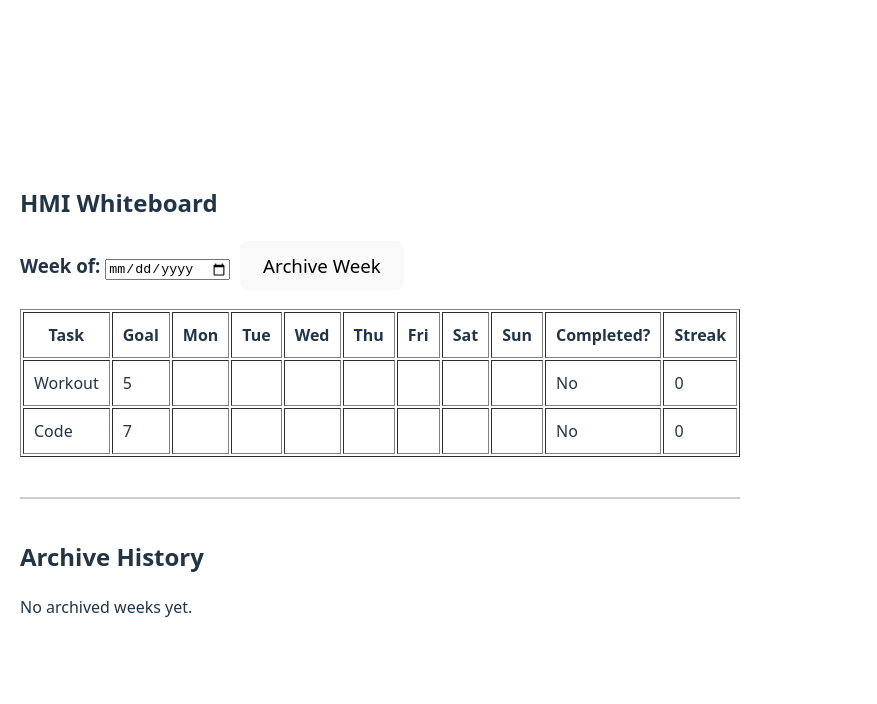
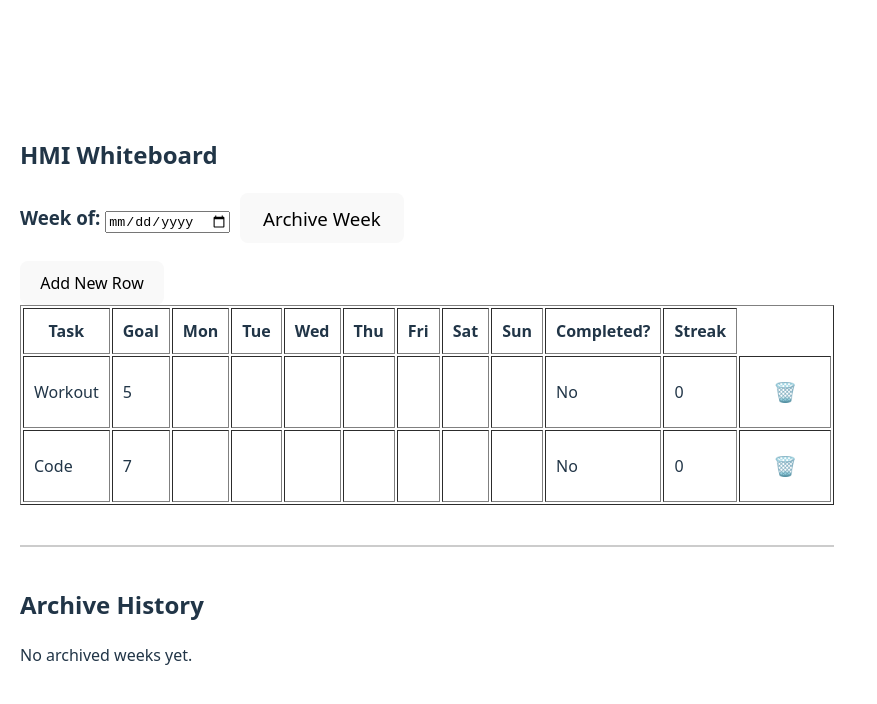
Before and after one commit to sarmstong/HMI_Whiteboard, a React (Vite) app: page / in a window 1280 px wide. Shown: the top 704 px of the page, without its empty margins (0-877 px from the left). Built offline with nearby package versions, Linux system fonts and the light colour scheme.

Commit message:
delete function, add row function, edit task name

```diff
--- a/src/App.tsx
+++ b/src/App.tsx
@@ -38,22 +38,26 @@ function App() {
     setRows(newRows);
   };
 
-  const startEditingCell = (rowIndex: number, field: "goal" | "streak") => {
-    const newRows = [...rows]; // copy rows array
+  // Update the second argument to include "task"
+  const startEditingCell = (rowIndex: number, field: "goal" | "streak" | "task") => {
+    const newRows = [...rows];
     newRows[rowIndex] = {
-      ...newRows[rowIndex],       // copy the specific row object
+      ...newRows[rowIndex],
       editingField: field,
-      tempValue: newRows[rowIndex][field] ?? 0 // set tempGoal to current goal
+      // Use an empty string fallback for the task name
+      tempValue: newRows[rowIndex][field] ?? ""
     };
-    setRows(newRows);            // update state
+    setRows(newRows);
   };
 
   const updateTempValue = (rowIndex: number, value: string) => {
     const newRows = [...rows];
+    const field = newRows[rowIndex].editingField;
+
     newRows[rowIndex] = {
       ...newRows[rowIndex],
-    // tempValue: Number(value)  // convert input string to number
-    tempValue: value === "" ? 0 : Number(value)
+      // If we are editing 'task', keep it as a string. Otherwise, convert to Number.
+      tempValue: field === "task" ? value : (value === "" ? 0 : Number(value))
     };
     setRows(newRows);
   };
@@ -91,6 +95,24 @@ function App() {
   // We can decide on that next.
   alert("Week archived successfully!");
   };
+
+  const addTask = () => {
+    const newRow: Row = {
+      id: Date.now().toString(),
+      task: "New Task",
+      goal: 3,
+      cells: new Array(7).fill(0),
+      streak: 0
+    };
+    setRows([...rows, newRow]);
+  };
+
+  const deleteRow = (id: string) => {
+    if (window.confirm("Are you sure you want to delete this task?")) {
+      setRows(rows.filter(row => row.id !== id));
+    }
+  };
+
   useEffect(() => {
     localStorage.setItem("hmi_rows", JSON.stringify(rows));
     localStorage.setItem("hmi_weekOf", weekOf);
@@ -105,6 +127,8 @@ function App() {
             value={weekOf}
             onChange={(e) => setWeekOf(e.target.value)}
   />
+
+{/* ARCHIVE BUTTON */}
   <button
     onClick={archiveCurrentWeek}
     style={{ marginLeft: '10px', cursor: 'pointer' }}
@@ -112,6 +136,11 @@ function App() {
     Archive Week
   </button>
       </h3>
+
+{/* ADD ROW BUTTON */}
+<button onClick={addTask}>Add New Row</button>
+
+{/* TABLE */}
       <Grid
         days={days}
         rows={rows}
@@ -119,6 +148,7 @@ function App() {
         startEditingCell={startEditingCell}
         updateTempValue={updateTempValue}
         saveCellValue={saveCellValue}
+        deleteRow={deleteRow}
       />
       <div style={{ marginTop: '40px', borderTop: '2px solid #ccc', paddingTop: '20px' }}>
         <h2>Archive History</h2>
--- a/src/components/Grid.tsx
+++ b/src/components/Grid.tsx
@@ -4,16 +4,17 @@ type GridProps = {
   days: string[];
   rows: Row[];
   toggleCell: (row: number, col: number) => void;
-  startEditingCell: (rowIndex: number, field: "goal" | "streak") => void;
+  startEditingCell: (rowIndex: number, field: "goal" | "streak" | "task") => void;
   updateTempValue: (rowIndex: number, value: string) => void;
   saveCellValue: (rowIndex: number) => void;
+  deleteRow: (id: string) => void;
 };
 
 const colors = ["white", "lightgreen", "lightcoral"];
 const symbols = ["", "✔", "✖"];
 
 
-function Grid({ rows, days, toggleCell, startEditingCell, updateTempValue, saveCellValue}: GridProps) {
+function Grid({ rows, days, toggleCell, startEditingCell, updateTempValue, saveCellValue, deleteRow}: GridProps) {
   return (
     <table border={1} cellPadding={10}>
       <thead>
@@ -30,7 +31,23 @@ function Grid({ rows, days, toggleCell, startEditingCell, updateTempValue, saveC
       <tbody>
         {rows.map((row, rowIndex) => (
           <tr key={rowIndex}>
-            <td>{row.task}</td>
+            {/* Task Cell */}
+            <td onClick={() => startEditingCell(rowIndex, "task")} style={{ cursor: 'pointer' }}>
+              {row.editingField === "task" ? (
+                <input
+                  autoFocus
+                  type="text"
+                  value={row.tempValue ?? row.task}
+                  onChange={(e) => updateTempValue(rowIndex, e.target.value)}
+                  onBlur={() => saveCellValue(rowIndex)} // Saves when you click away
+                  onKeyDown={(e) => {
+                    if (e.key === 'Enter') saveCellValue(rowIndex); // Saves when you hit Enter
+                  }}
+                />
+              ) : (
+                row.task
+              )}
+            </td>
             {/* Goal Cell */}
             <td
               onClick={() => startEditingCell(rowIndex, "goal")}
@@ -74,6 +91,16 @@ function Grid({ rows, days, toggleCell, startEditingCell, updateTempValue, saveC
             </td>
             {/* Streak Cells */}
             <td>{row.streak}</td>
+            {/* Delete Button */}
+            <td>
+              <button
+                onClick={() => deleteRow(row.id)}
+                style={{ color: 'red', border: 'none', background: 'none', cursor: 'pointer', fontSize: '1.2rem' }}
+                title="Delete Task"
+              >
+                🗑️
+              </button>
+            </td>
           </tr>
         ))}
       </tbody>
--- a/src/components/types.ts
+++ b/src/components/types.ts
@@ -4,8 +4,8 @@ export type Row = {
   goal: number;
   streak: number;
   cells: number[];
-  editingField?: "goal" | "streak";
-  tempValue?: number;
+  editingField?: "goal" | "streak" | "task";
+  tempValue?: string | number;
 };
 
 export type HistoryEntry = {
```
Lines whose indentation alone changed are shown as unchanged.
